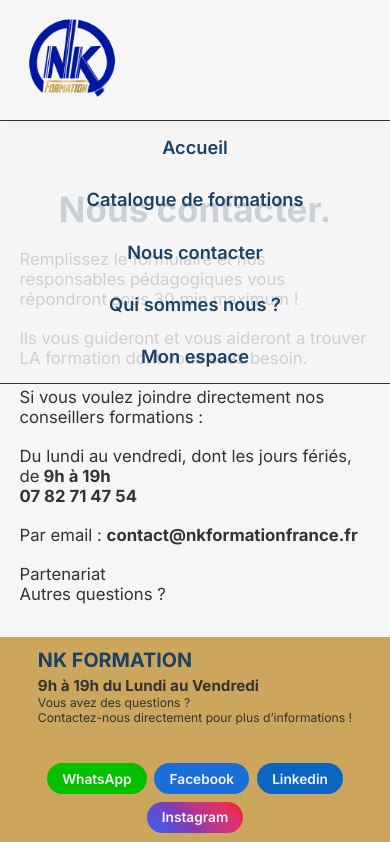
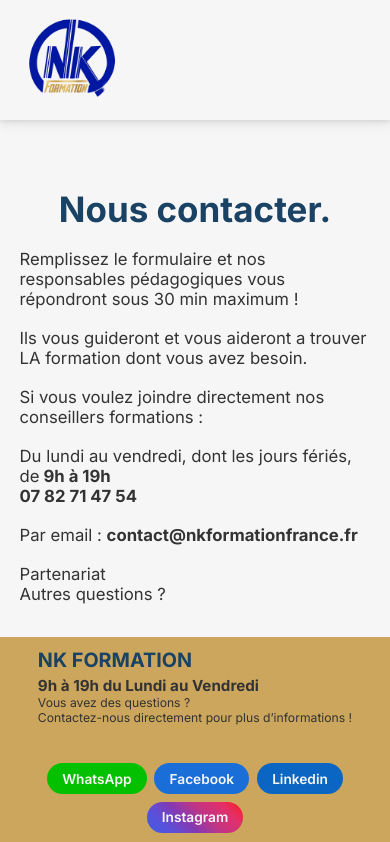
Before and after one commit to elalamiDeveloper/nk-formation-france, a React (Create React App) app: page /contact in a window 390 px wide. Shown: the top 842 px of the page. Built offline with nearby package versions, Linux system fonts and the light colour scheme; some icons are missing.

Commit message:
fix navbar

```diff
--- a/src/components/header/Header.jsx
+++ b/src/components/header/Header.jsx
@@ -5,7 +5,11 @@
 import { MenuIcon } from '../../utils/iconsLinks';
 
 const Header = () => {
-  const [navBarHidden, setnavBarHidden] = useState(false);
+  const [navBarHidden, setnavBarHidden] = useState(true);
+
+  useEffect(() => {
+    if (window.innerWidth > 1000) setnavBarHidden(false);
+  }, []);
 
   const onHideNavBar = () => {
     setnavBarHidden((lastVal) => !lastVal);
```
